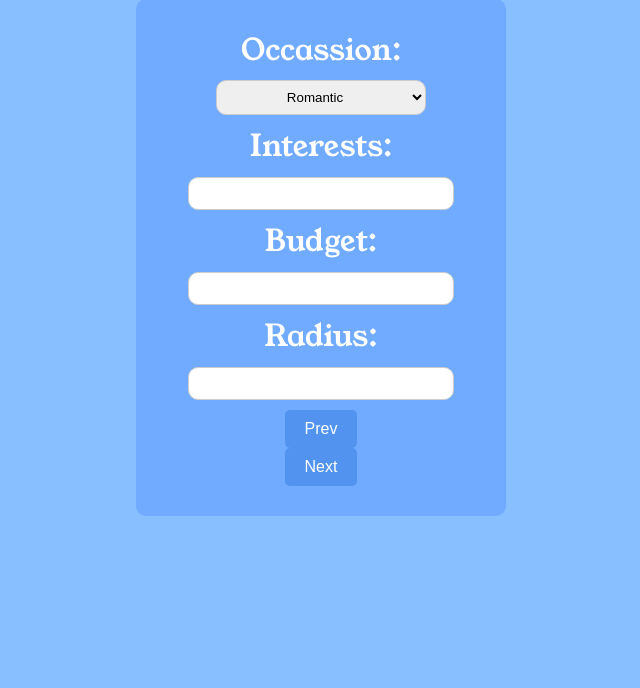
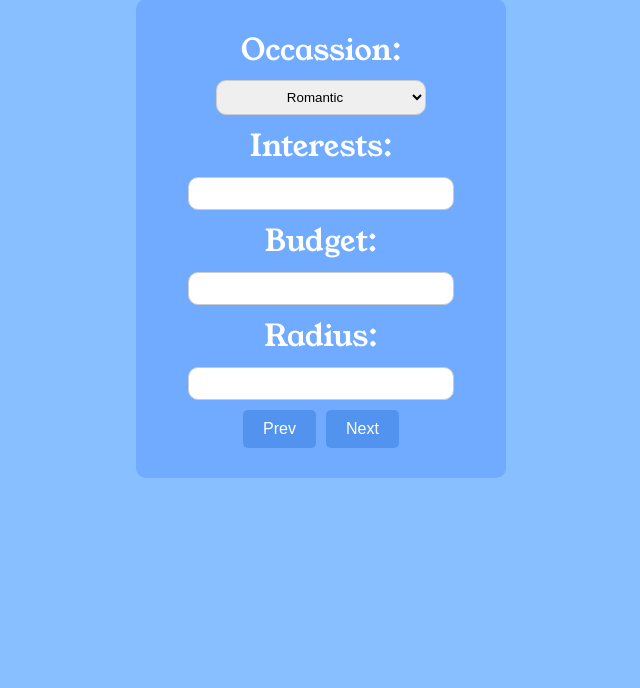
Before and after one commit to akukerang/GuideGuru, a Flask app: page /questions in a window 1280 px wide. Shown: the part 120-808 px from the top of the page, without its empty margins (319-959 px from the left). Run offline with Flask 3, Linux system fonts and the light colour scheme.

Commit message:
updated prev & next buttons

```diff
--- a/static/css/styles.css
+++ b/static/css/styles.css
@@ -245,6 +245,11 @@ h1 {
     margin-top: 10px;
 }
 
+.button-container {
+    display: flex;
+    gap: 10px;
+}
+
 .error {
     color: rgb(219, 0, 0);
 }
--- a/templates/questions.html
+++ b/templates/questions.html
@@ -9,7 +9,6 @@
     <link rel="preconnect" href="https://fonts.gstatic.com" crossorigin>
     <link href="https://fonts.googleapis.com/css2?family=Young+Serif&display=swap" rel="stylesheet">
     <script>
-        document.getElementById('loadingOverlay').style.display = 'none';
         function nextPage() {
             var longitude = sessionStorage.getItem("longitude");
             var latitude = sessionStorage.getItem("latitude");
@@ -17,15 +16,11 @@
             var interests = document.getElementById("interests").value;
             var budget = document.getElementById("budget").value;
             var radius = document.getElementById("radius").value;
-            document.getElementById('loadingOverlay').style.display = 'flex';
             window.location.href = `locations?occassian=${occassian}&interests=${interests}&budget=${budget}&radius=${radius}&longitude=${longitude}&latitude=${latitude}`;
         }
     </script>
 </head>
 <body>
-    <div class="loading-overlay" id="loadingOverlay">
-        <div class="loading-spinner"></div>
-    </div>
     <h1>Customize your experience</h1>
     <div class="container">
         <div class="dropdown-section">
@@ -50,8 +45,10 @@
             <label for="radius">Radius:</lavel>
             <input type="number" id="radius">
         </div>
-        <button>Prev</button>
-        <button onclick="nextPage()">Next</button>
+        <div class="button-container">
+            <button>Prev</button>
+            <button onclick="nextPage()">Next</button>
+        </div>
     </div>
 </body>
 </html>
```
Also changed, not shown: 1 other file.
